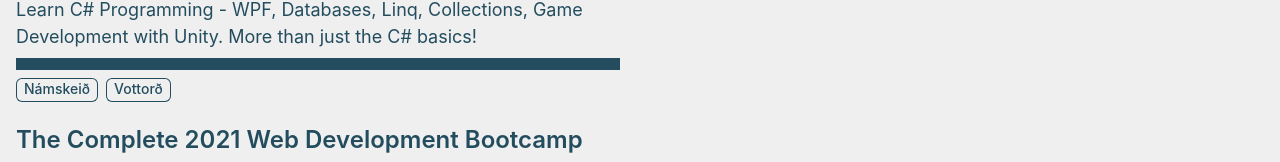
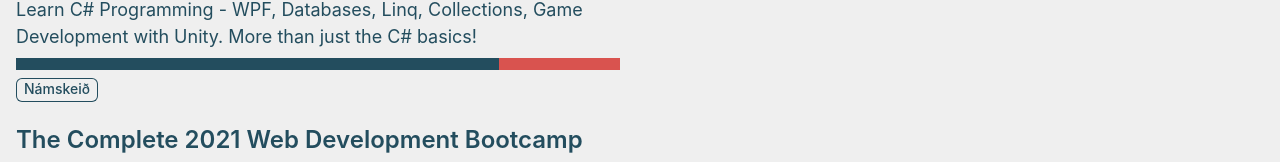
Before and after one commit to jonashelgi/Portfolio, a React (Create React App) app: page / in a window 1280 px wide. Shown: the part 1556-1718 px from the top of the page. Built offline with nearby package versions, Linux system fonts and the light colour scheme.

Commit message:
Update Addition.tsx

```diff
--- a/src/scenes/Home/components/Addition/Addition.tsx
+++ b/src/scenes/Home/components/Addition/Addition.tsx
@@ -33,11 +33,8 @@ const Addition = () => {
           <Progress
             title="Complete C# Masterclass"
             info="Learn C# Programming - WPF, Databases, Linq, Collections, Game Development with Unity. More than just the C# basics!"
-            progress={100}
+            progress={80}
             link="https://www.udemy.com/course/complete-csharp-masterclass/"
-            cert={
-              "https://www.udemy.com/certificate/UC-4fb1ecdc-bff4-47e9-bd2b-7b42ac3542ff/"
-            }
           />
           <Progress
             title="The Complete 2021 Web Development Bootcamp"
```
